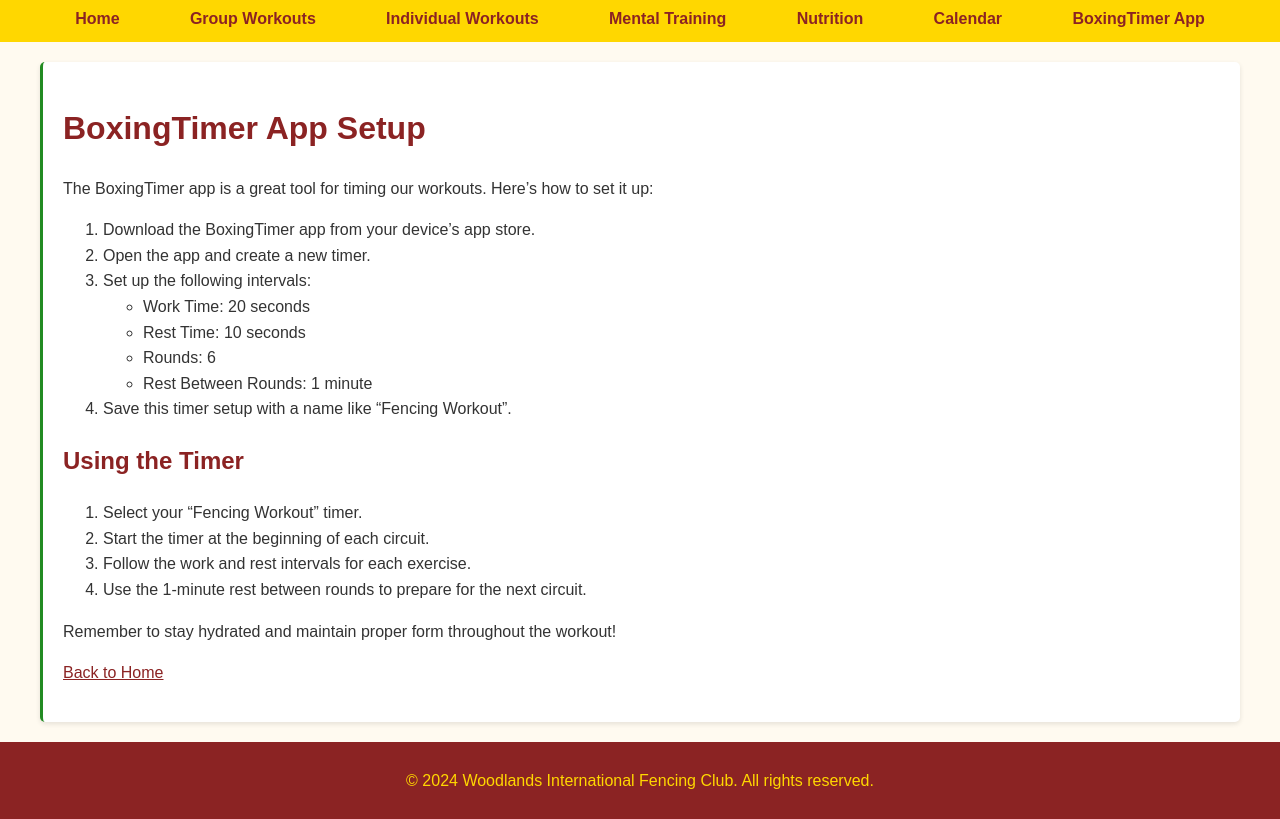
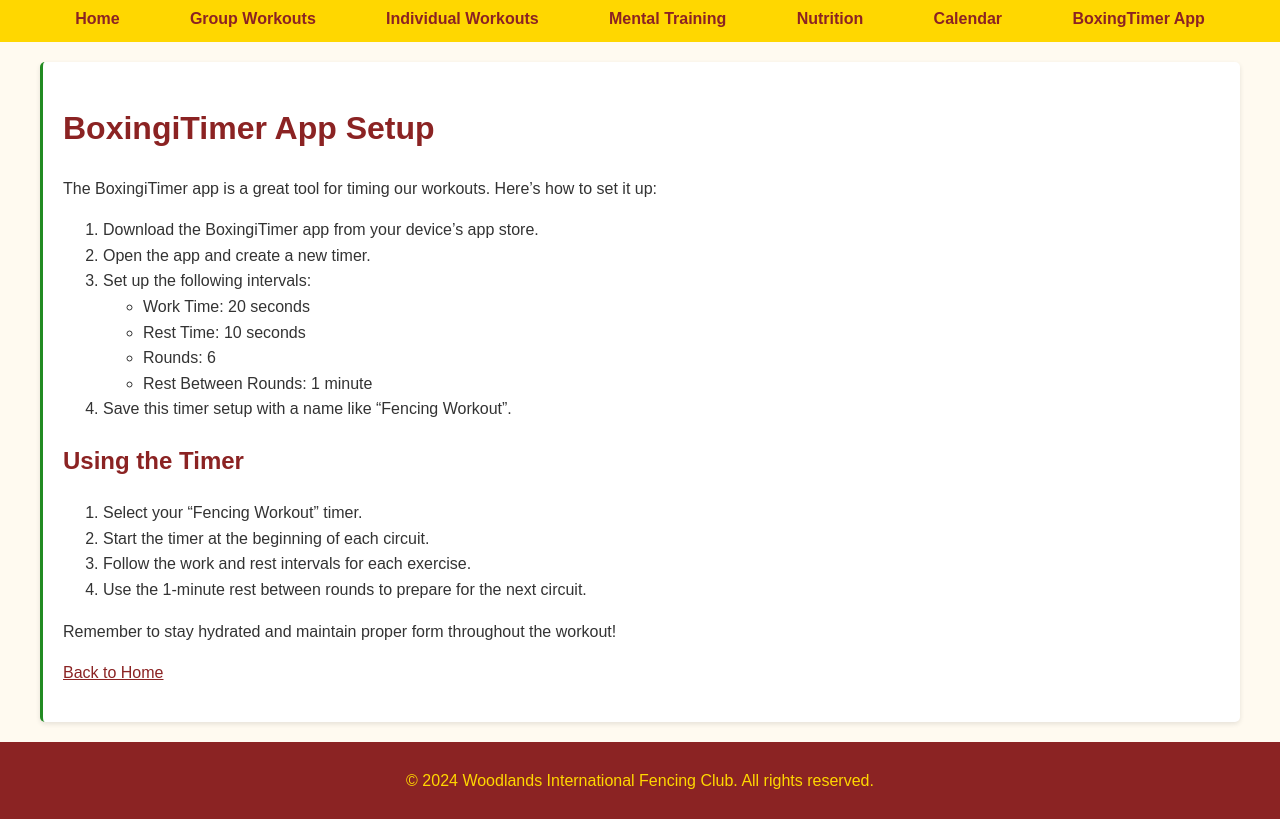
Before and after one commit to HSLegacy/fencing-workout-testserver, a Jekyll site: the page built from boxing-timer.md, in a window 1280 px wide. Shown: the part 116-935 px from the top of the page. Built offline with Jekyll 4.4.1, drawn with Linux system fonts in a browser that asks for light colours.

Commit message:
Update boxing-timer.md

```diff
--- a/boxing-timer.md
+++ b/boxing-timer.md
@@ -1,13 +1,13 @@
 ---
 layout: default
-title: BoxingTimer App Setup
+title: BoxingiTimer App Setup
 ---
 
-# BoxingTimer App Setup
+# BoxingiTimer App Setup
 
-The BoxingTimer app is a great tool for timing our workouts. Here's how to set it up:
+The BoxingiTimer app is a great tool for timing our workouts. Here's how to set it up:
 
-1. Download the BoxingTimer app from your device's app store.
+1. Download the BoxingiTimer app from your device's app store.
 2. Open the app and create a new timer.
 3. Set up the following intervals:
    - Work Time: 20 seconds
```
